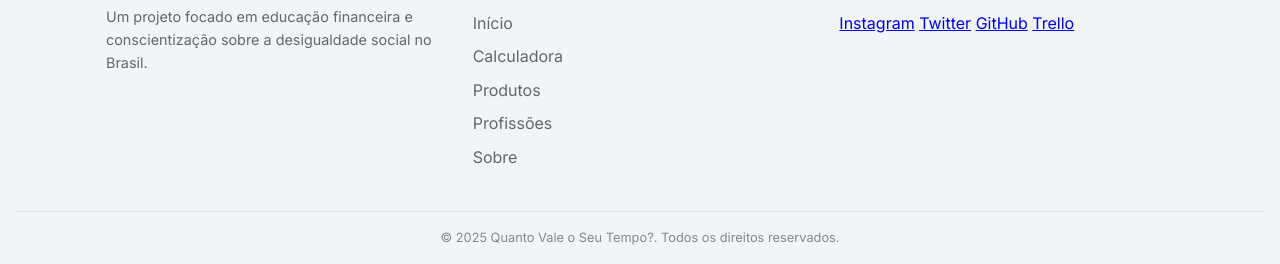
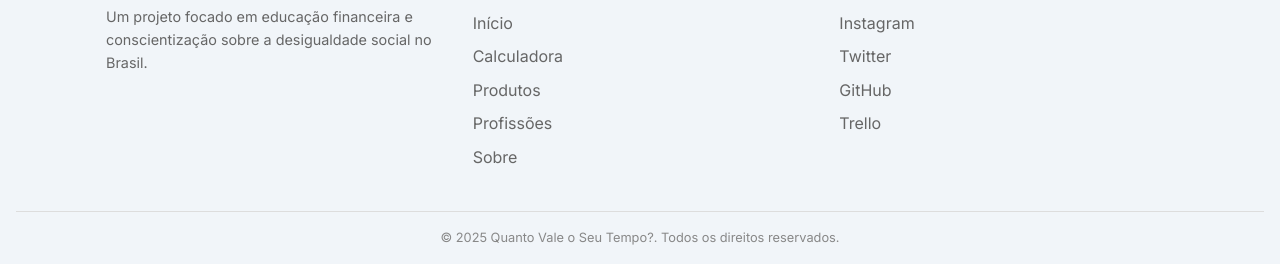
Before and after one commit to brenobrand/AC2-Web-Design, a plain HTML site: page index.html in a window 1280 px wide. Shown: the part 1860-2124 px from the top of the page. Drawn offline with Linux system fonts and the light colour scheme.

Commit message:
Padronizando footer

```diff
--- a/index.html
+++ b/index.html
@@ -109,10 +109,12 @@
             <div class="footer-col">
                 <h4 class="footer-title">Siga-nos</h4>
                 <div class="social-links">
-                    <a href="https://www.instagram.com/">Instagram</a>
-                    <a href="https://x.com/">Twitter</a>
-                    <a href="https://github.com/brenobrand/ac2-web-design">GitHub</a>
-                    <a href="https://trello.com/b/J6mbsEtV/desenvolvimento-do-projeto">Trello</a>
+                    <ul class="footer-links">
+                    <li><a href="https://www.instagram.com/">Instagram</a></li>
+                    <li><a href="https://x.com/">Twitter</a></li>
+                    <li><a href="https://github.com/brenobrand/ac2-web-design">GitHub</a></li>
+                    <li><a href="https://trello.com/b/J6mbsEtV/desenvolvimento-do-projeto">Trello</a></li>
+                </ul>
                 </div>
             </div>
         </div>
```
